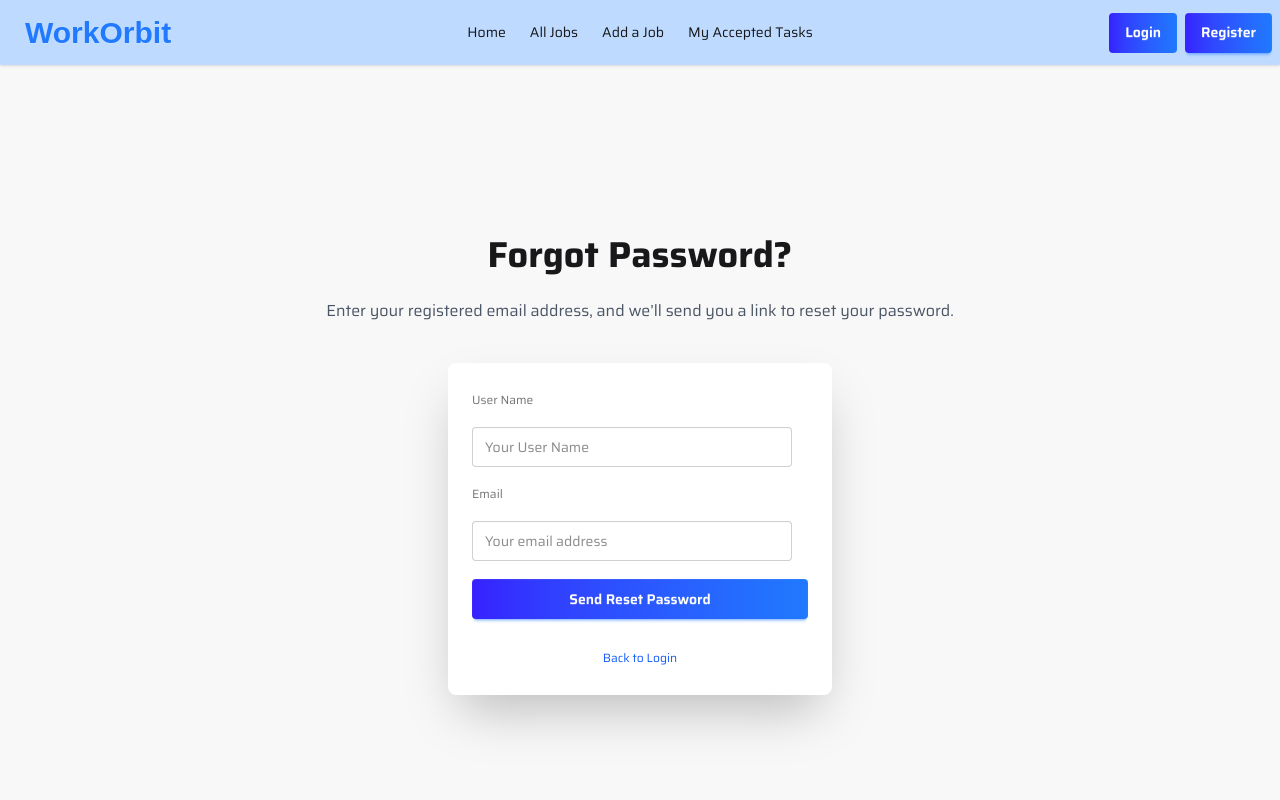
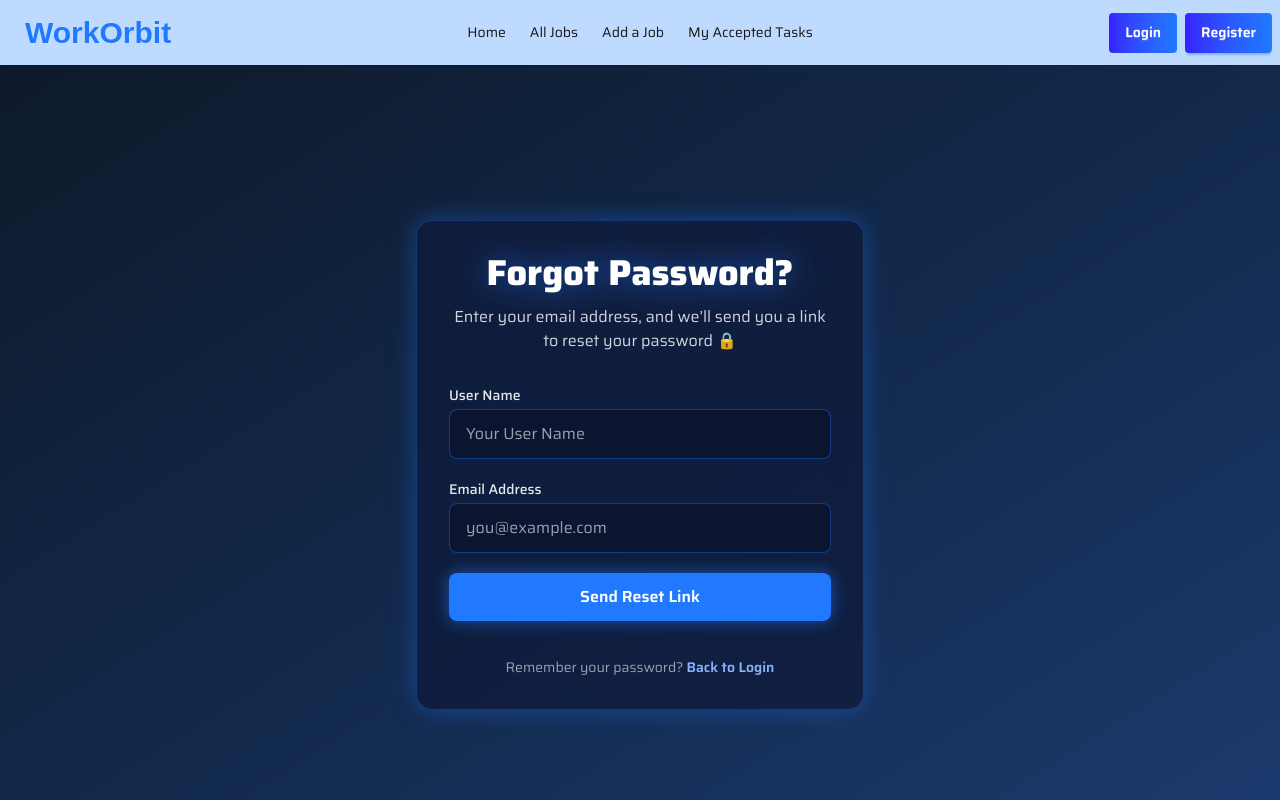
Before and after one commit to JarifTheKing/work-orbit-client, a React (Vite) app: page /forgetPass in a window 1280 px wide. Shown: the top 800 px of the page. Built offline with nearby package versions, Linux system fonts and the light colour scheme; no server answers; a web font is replaced by a local one.

Commit message:
forget page added

```diff
--- a/src/Components/Home.jsx
+++ b/src/Components/Home.jsx
@@ -7,7 +7,7 @@ const Home = () => {
         className="hero "
         style={{
           backgroundImage:
-            "url(https://img.daisyui.com/images/stock/photo-1507358522600-9f71e620c44e.webp)",
+            "url(/home.jpg)",
         }}
       >
         <div className="hero-overlay"></div>
--- a/src/Pages/SIGN/ForgetPass.jsx
+++ b/src/Pages/SIGN/ForgetPass.jsx
@@ -33,56 +33,68 @@ const ForgetPass = () => {
   };
 
   return (
-    <div className="hero bg-base-200 min-h-screen">
-      <div className="hero-content flex-col">
-        <h1 className="text-4xl font-bold text-center">Forgot Password?</h1>
-        <p className="text-gray-600 text-center mt-2">
-          Enter your registered email address, and we’ll send you a link to
-          reset your password.
+    <div className="min-h-screen  flex items-center justify-center bg-gradient-to-br from-[#0e1a2b] via-[#12294b] to-[#1c3b70] p-6">
+      <div className="w-full max-w-md bg-[#101c3d]/80 backdrop-blur-lg border border-[#2079fe]/30 shadow-[0_0_25px_rgba(32,121,254,0.4)] rounded-2xl p-8 text-center animate-fadeIn">
+        <h1 className="text-3xl md:text-4xl font-extrabold text-white mb-3 drop-shadow-[0_0_15px_rgba(32,121,254,0.6)]">
+          Forgot Password?
+        </h1>
+        <p className="text-gray-300 text-base mb-8">
+          Enter your email address, and we’ll send you a link to reset your
+          password 🔒
         </p>
 
-        <form
-          onSubmit={handleForgetBtn}
-          className="card bg-base-100 w-full max-w-sm shadow-2xl mt-6"
-        >
-          <div className="card-body">
-            <fieldset className="fieldset space-y-3">
+        <form onSubmit={handleForgetBtn} className="space-y-5">
           {/* Name */}
-              <label className="label"> User Name</label>
+          <div className="text-left">
+            <label className="block text-gray-200 mb-1 text-sm font-medium">
+              User Name
+            </label>
             <input
               type="text"
               name="name"
-                className="input input-bordered"
+              className="w-full px-4 py-3 rounded-lg border border-[#2079fe]/40 bg-[#0b1530] text-white placeholder-gray-400 focus:outline-none focus:ring-2 focus:ring-[#2079fe] transition-all"
               placeholder="Your User Name"
               required
             />
+          </div>
+
           {/* Email */}
-              <label className="label">Email</label>
+          <div className="text-left">
+            <label className="block text-gray-200 mb-1 text-sm font-medium">
+              Email Address
+            </label>
             <input
               type="email"
               name="email"
-                className="input input-bordered"
-                placeholder="Your email address"
+              className="w-full px-4 py-3 rounded-lg border border-[#2079fe]/40 bg-[#0b1530] text-white placeholder-gray-400 focus:outline-none focus:ring-2 focus:ring-[#2079fe] transition-all"
+              placeholder="you@example.com"
               required
             />
+          </div>
 
           {/* Submit Button */}
           <button
             type="submit"
-                className="btn btn-primary w-full"
+            className={`w-full py-3 rounded-lg font-semibold text-white transition-all duration-300 ${
+              submitting
+                ? "bg-[#2079fe]/60 cursor-not-allowed"
+                : "bg-[#2079fe] hover:bg-[#3c8aff] shadow-[0_0_15px_rgba(32,121,254,0.6)] hover:shadow-[0_0_25px_rgba(32,121,254,0.8)]"
+            }`}
             disabled={submitting}
           >
-                {submitting ? "Sending..." : "Send Reset Password"}
+            {submitting ? "Sending..." : "Send Reset Link"}
           </button>
 
-              {/* Back to login link */}
-              <p className="text-center mt-3">
-                <a href="/login" className="link link-hover text-blue-600">
+          {/* Back to login */}
+          <p className="text-gray-400 text-sm mt-4">
+            Remember your password?{"   "}
+            <a
+              href="/login"
+              className="text-[#84b2f8] font-semibold hover:text-[#2079fe] transition-colors"
+            >
               Back to Login
             </a>
           </p>
-            </fieldset>
-          </div>
         </form>
       </div>
     </div>
```
Also changed, not shown: 1 other file (tests, documents, lock files or other folders). Lines whose indentation alone changed are shown as unchanged.
